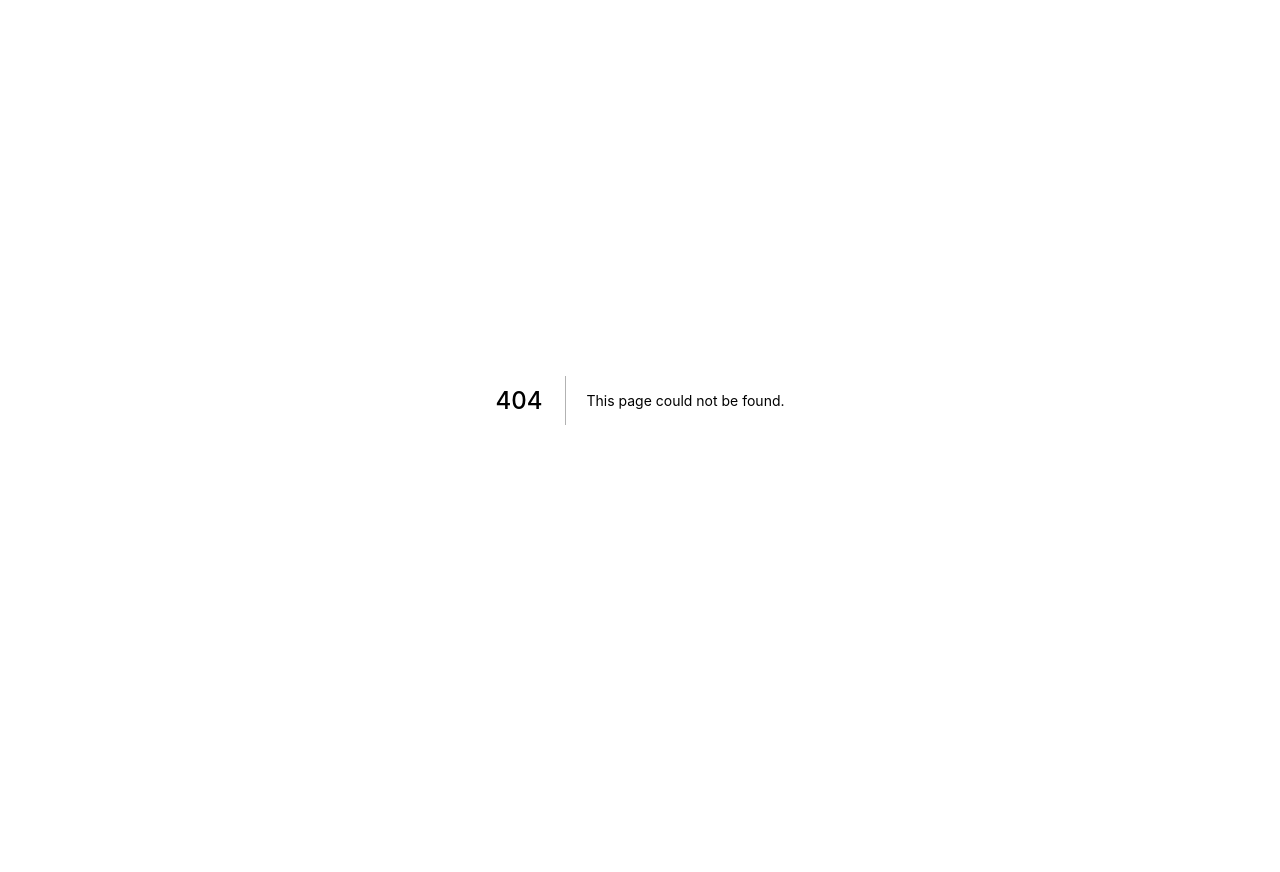
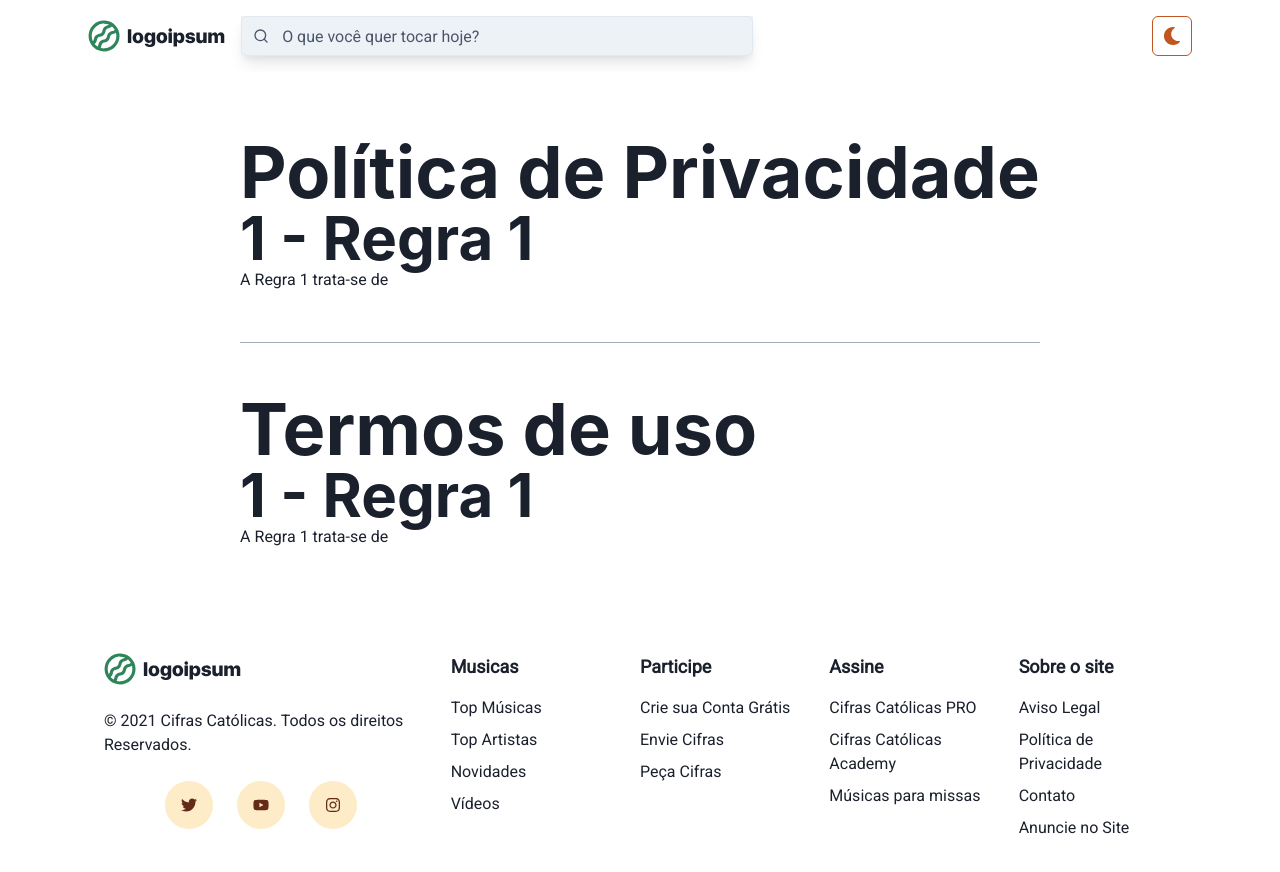
Before and after one commit to PauloLuan/cifras-catolicas, a Next.js app: page /legal in a window 1280 px wide. Before the commit this address had no page. Shown: the top 872 px of the page. Before the commit the page ends 800 px from the top, so only its background shows below. Built offline with nearby package versions, Linux system fonts and the light colour scheme.

Commit message:
added legal page

```diff
--- /dev/null
+++ b/src/pages/legal/index.tsx
@@ -0,0 +1,48 @@
+import {
+  Heading,
+  StackDivider,
+  Text,
+  useColorModeValue,
+  VStack
+} from '@chakra-ui/react'
+import { Layout } from 'components'
+
+const Privacy = () => (
+  <>
+    <Heading as="h1" size="4xl">
+      Política de Privacidade
+    </Heading>
+    <Heading as="h2" size="3xl">
+      1 - Regra 1
+    </Heading>
+    <Text>A Regra 1 trata-se de </Text>
+  </>
+)
+const Terms = () => (
+  <>
+    <Heading as="h1" size="4xl">
+      Termos de uso
+    </Heading>
+    <Heading as="h2" size="3xl">
+      1 - Regra 1
+    </Heading>
+    <Text>A Regra 1 trata-se de </Text>
+  </>
+)
+
+const Index = () => (
+  <Layout>
+    <VStack
+      divider={
+        <StackDivider borderColor={useColorModeValue('gray.400', 'gray.50')} />
+      }
+      spacing={50}
+      align="stretch"
+    >
+      <Privacy />
+      <Terms />
+    </VStack>
+  </Layout>
+)
+
+export default Index
```
